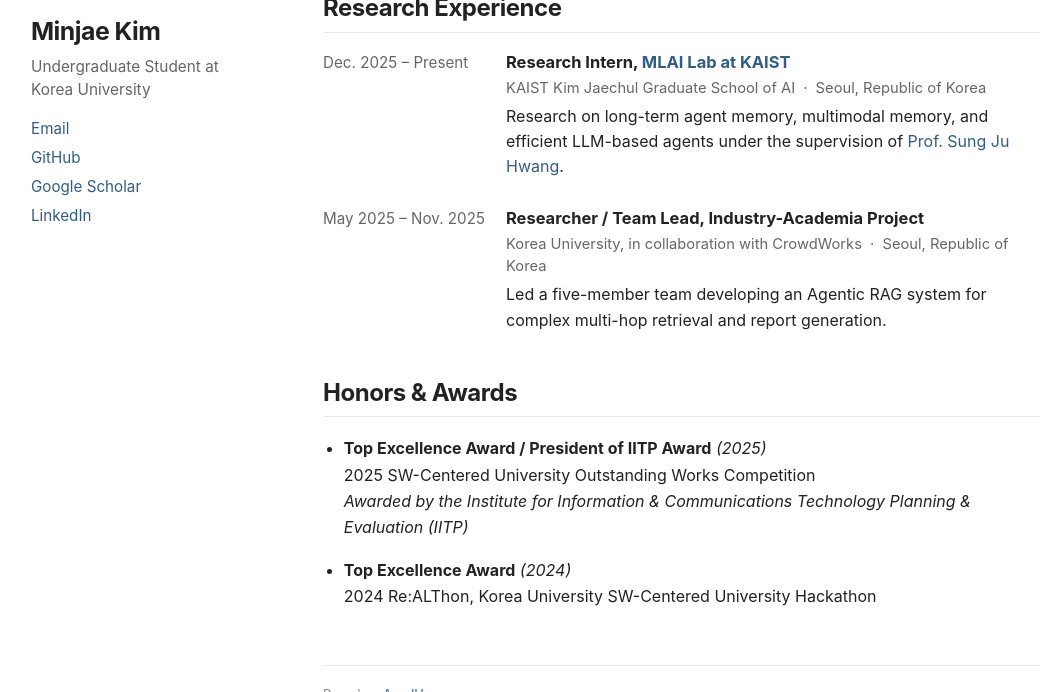
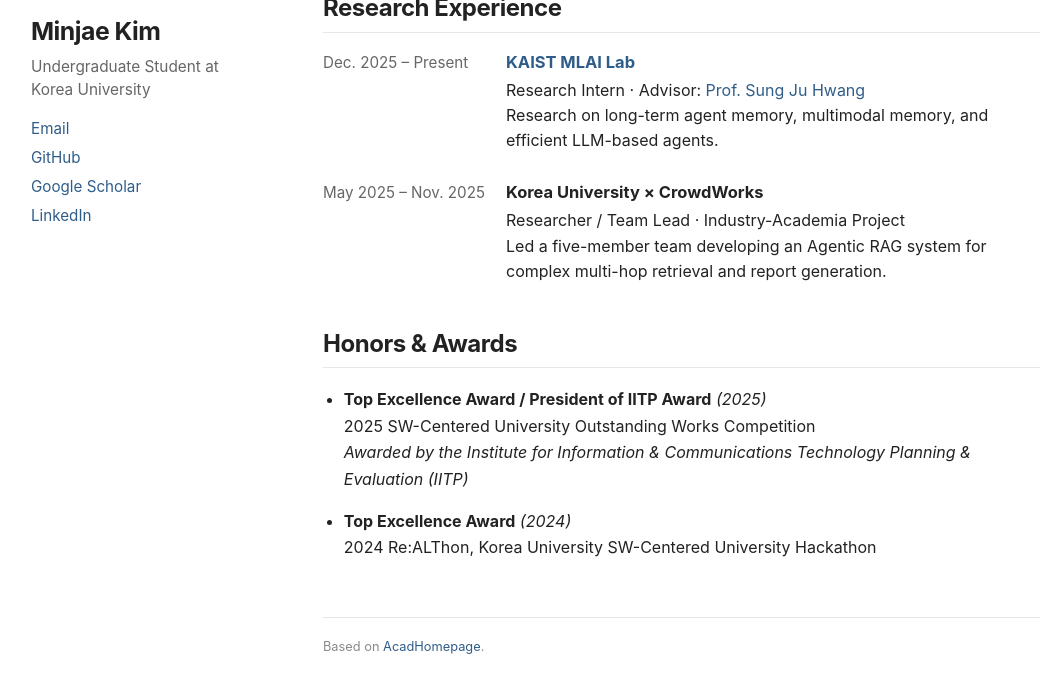
Before and after one commit to kmj200392/kmj200392.github.io, a Jekyll site: the page built from _pages/about.md, in a window 1280 px wide and 900 px high, scrolled down 631 px, cut to the strip 208-900 px from the top of the window. Shown: the whole strip, without its empty margins (89-1129 px from the left). Built offline with Jekyll 4.4.1, drawn with Linux system fonts in a browser that asks for light colours.

Commit message:
Refine research experience layout

```diff
--- a/_pages/about.md
+++ b/_pages/about.md
@@ -27,17 +27,17 @@ I am an undergraduate student in [Computer Science and Engineering](https://cs.k
   <div class="experience-item">
     <div class="experience-date">Dec. 2025 – Present</div>
     <div class="experience-content">
-      <div class="experience-title">Research Intern, <a href="https://www.mlai-kaist.com/">MLAI Lab at KAIST</a></div>
-      <div class="experience-meta">KAIST Kim Jaechul Graduate School of AI <span>·</span> Seoul, Republic of Korea</div>
-      <div class="experience-description">Research on long-term agent memory, multimodal memory, and efficient LLM-based agents under the supervision of <a href="http://www.sungjuhwang.com/">Prof. Sung Ju Hwang</a>.</div>
+      <div class="experience-title"><a href="https://www.mlai-kaist.com/">KAIST MLAI Lab</a></div>
+      <div class="experience-role">Research Intern · Advisor: <a href="http://www.sungjuhwang.com/">Prof. Sung Ju Hwang</a></div>
+      <div class="experience-description">Research on long-term agent memory, multimodal memory, and efficient LLM-based agents.</div>
     </div>
   </div>
 
   <div class="experience-item">
     <div class="experience-date">May 2025 – Nov. 2025</div>
     <div class="experience-content">
-      <div class="experience-title">Researcher / Team Lead, Industry-Academia Project</div>
-      <div class="experience-meta">Korea University, in collaboration with CrowdWorks <span>·</span> Seoul, Republic of Korea</div>
+      <div class="experience-title">Korea University × CrowdWorks</div>
+      <div class="experience-role">Researcher / Team Lead · Industry-Academia Project</div>
       <div class="experience-description">Led a five-member team developing an Agentic RAG system for complex multi-hop retrieval and report generation.</div>
     </div>
   </div>
```
